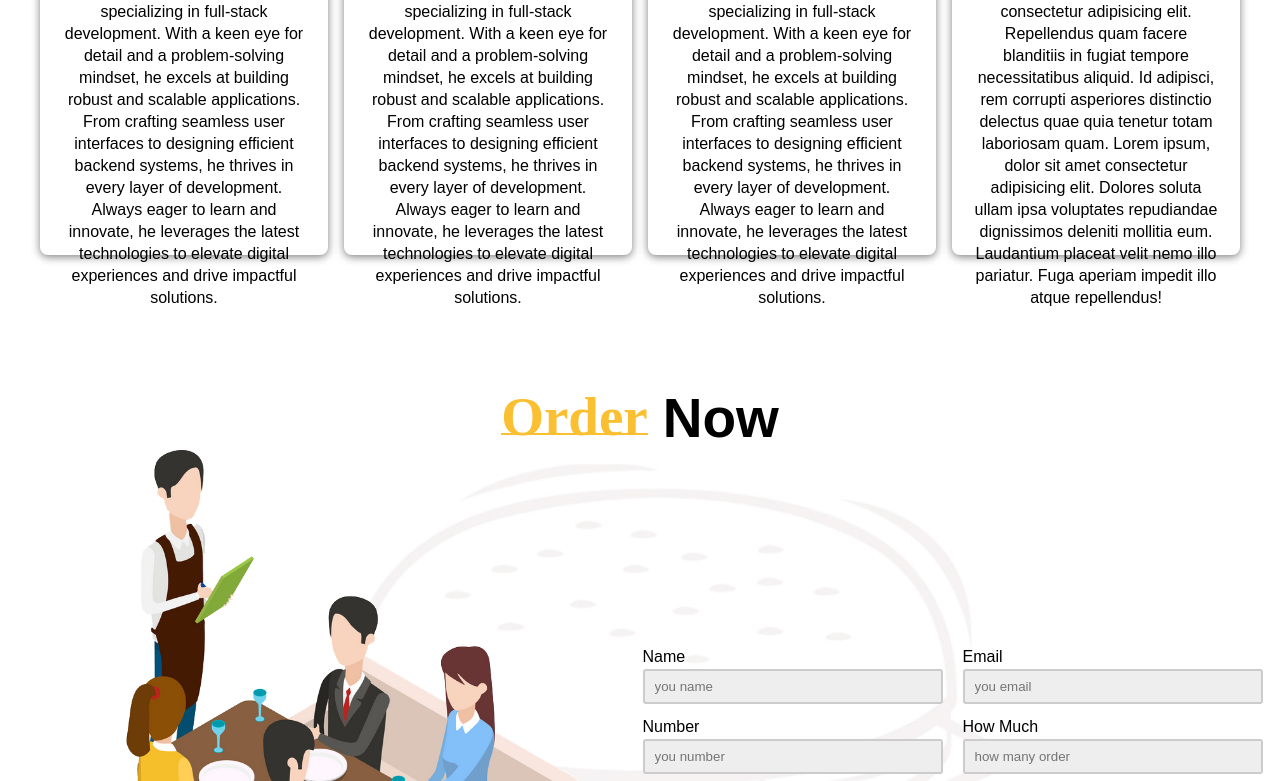
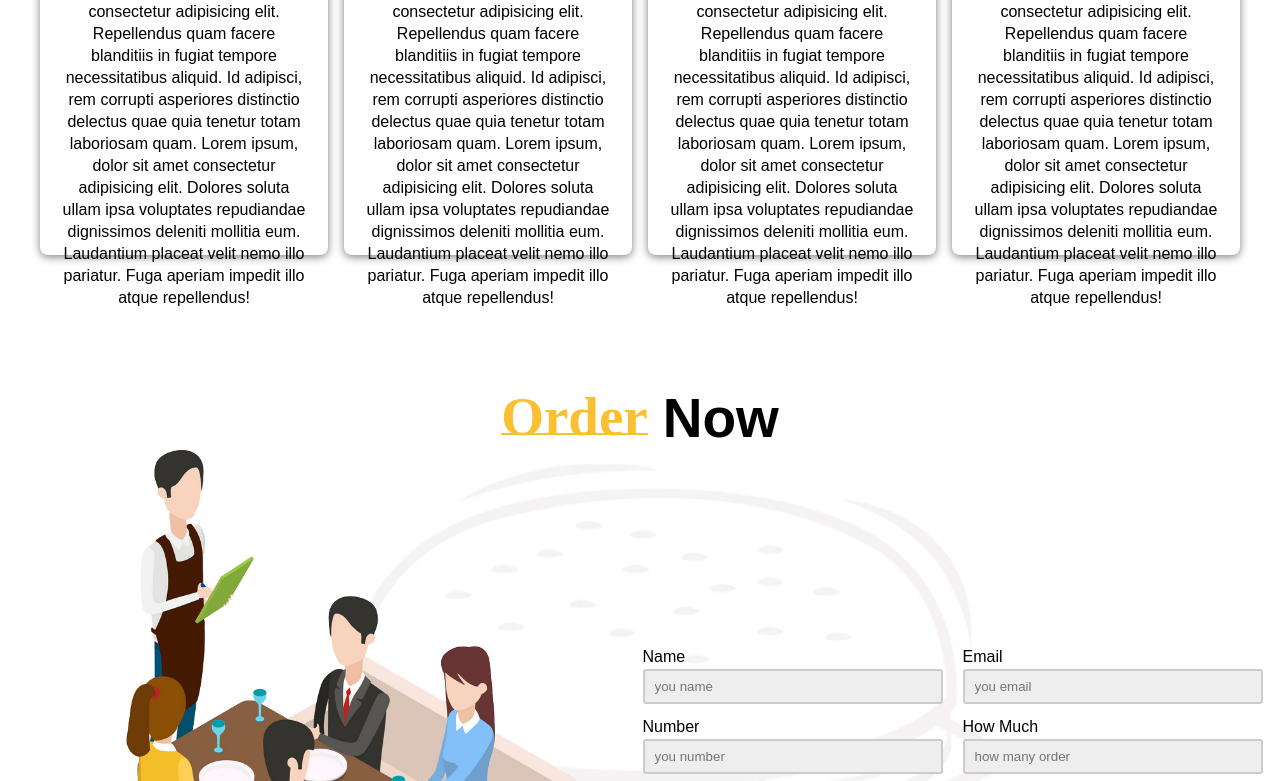
Before and after one commit to Karunakar582/food-web, a plain HTML site: page index.html in a window 1280 px wide. Shown: the part 4616-5397 px from the top of the page. Drawn offline with Linux system fonts and the light colour scheme.

Commit message:
Update index.html

```diff
--- a/index.html
+++ b/index.html
@@ -557,7 +557,12 @@
 
 
                     <p>
-                        HE is skilled software developer, specializing in full-stack development. With a keen eye for detail and a problem-solving mindset, he excels at building robust and scalable applications. From crafting seamless user interfaces to designing efficient backend systems, he thrives in every layer of development. Always eager to learn and innovate, he leverages the latest technologies to elevate digital experiences and drive impactful solutions.
+                        Lorem ipsum dolor sit, amet consectetur adipisicing elit. Repellendus quam facere
+                        blanditiis in fugiat tempore necessitatibus aliquid. Id adipisci, rem corrupti
+                        asperiores distinctio delectus quae quia tenetur totam laboriosam quam. Lorem ipsum,
+                        dolor sit amet consectetur adipisicing elit. Dolores soluta ullam ipsa voluptates
+                        repudiandae dignissimos deleniti mollitia eum. Laudantium placeat velit nemo illo
+                        pariatur. Fuga aperiam impedit illo atque repellendus!
                     </p>
 
                 </div>
@@ -598,7 +603,12 @@
                     </div>
 
                     <p>
-                        HE is skilled software developer, specializing in full-stack development. With a keen eye for detail and a problem-solving mindset, he excels at building robust and scalable applications. From crafting seamless user interfaces to designing efficient backend systems, he thrives in every layer of development. Always eager to learn and innovate, he leverages the latest technologies to elevate digital experiences and drive impactful solutions.
+                        Lorem ipsum dolor sit, amet consectetur adipisicing elit. Repellendus quam facere
+                        blanditiis in fugiat tempore necessitatibus aliquid. Id adipisci, rem corrupti
+                        asperiores distinctio delectus quae quia tenetur totam laboriosam quam. Lorem ipsum,
+                        dolor sit amet consectetur adipisicing elit. Dolores soluta ullam ipsa voluptates
+                        repudiandae dignissimos deleniti mollitia eum. Laudantium placeat velit nemo illo
+                        pariatur. Fuga aperiam impedit illo atque repellendus!
                     </p>
 
                 </div>
@@ -636,7 +646,12 @@
 
 
                     <p>
-                        he is skilled software developer, specializing in full-stack development. With a keen eye for detail and a problem-solving mindset, he excels at building robust and scalable applications. From crafting seamless user interfaces to designing efficient backend systems, he thrives in every layer of development. Always eager to learn and innovate, he leverages the latest technologies to elevate digital experiences and drive impactful solutions.
+                        Lorem ipsum dolor sit, amet consectetur adipisicing elit. Repellendus quam facere
+                        blanditiis in fugiat tempore necessitatibus aliquid. Id adipisci, rem corrupti
+                        asperiores distinctio delectus quae quia tenetur totam laboriosam quam. Lorem ipsum,
+                        dolor sit amet consectetur adipisicing elit. Dolores soluta ullam ipsa voluptates
+                        repudiandae dignissimos deleniti mollitia eum. Laudantium placeat velit nemo illo
+                        pariatur. Fuga aperiam impedit illo atque repellendus!
                     </p>
 
                 </div>
```
